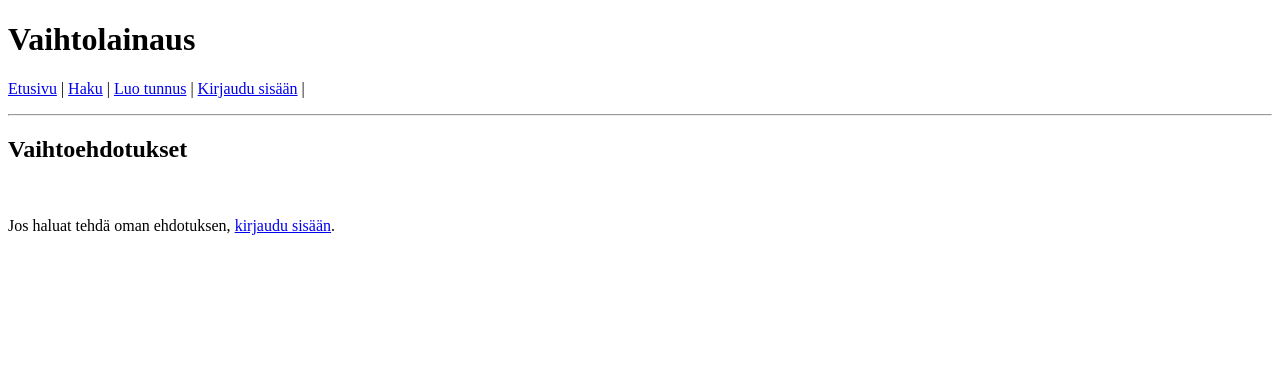
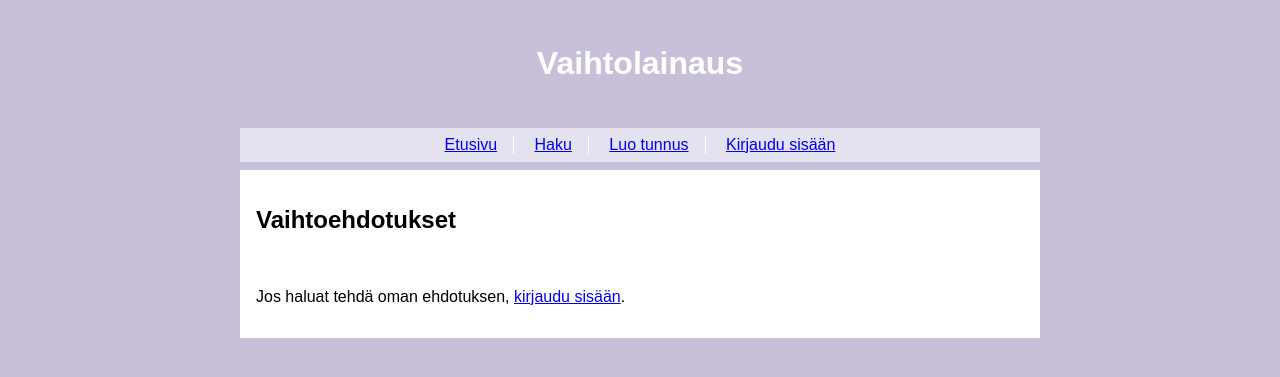
Before and after one commit to hakoanna/vaihtolainaus, a Flask app: page /trade in a window 1280 px wide. Shown: the top 377 px of the page. Run offline with Flask 3, Linux system fonts and the light colour scheme; data that the repository does not hold is empty.

Commit message:
Improve index appearance

```diff
--- /dev/null
+++ b/static/main.css
@@ -0,0 +1,59 @@
+body {
+  margin: auto;
+  max-width: 50em;
+  font-family: sans-serif;
+  background-color: rgb(199, 192, 216);
+}
+
+.header {
+    text-align: center;
+    color: white;
+    padding: 1em;
+    margin: 0.5em 0;
+}
+
+.nav {
+  background-color:  rgb(229, 226, 240);
+  padding: 0.5em;
+  margin: 0.5em 0;
+}
+
+nav {
+  text-align: center;
+}
+
+nav ul {
+  padding: 0;
+  margin: 0;
+}
+
+nav li {
+  display: inline-block;
+  padding: 0 1em;
+  margin: 0;
+}
+
+nav li:not(:last-of-type) {
+  border-right: 1px solid white;
+}
+
+
+.content {
+    background-color: white;
+    padding: 1em;
+    margin: 0.5em 0;
+}
+
+.info {
+  border: 2px solid white;
+  margin: 0.5em;
+  padding: 1em;
+  background-color: rgb(177, 197, 235);
+  color: white;
+}
+
+.index_asks {
+    border: 5px solid rgb(194, 168, 202);
+    margin: 1em;
+    padding: 1em 2.5em;
+}
--- a/templates/borrow.html
+++ b/templates/borrow.html
@@ -20,7 +20,7 @@
 <br />
 
 {% if session.username %}
-<h2>Uusi ehdotus</h2>
+<h4>Uusi ehdotus</h4>
 
 <form action="/create_ask" method="post">
   <p>
--- a/templates/layout.html
+++ b/templates/layout.html
@@ -3,30 +3,41 @@
 
 <head>
   <title>{% block title %}{% endblock %}</title>
+  <link rel="stylesheet" href="/static/main.css">
 </head>
 
 <body>
-  <h1>Vaihtolainaus</h1>
+  <div class="header">
+    <h1>Vaihtolainaus</h1>
+  </div>
 
   {% for message in get_flashed_messages() %}
+  <div class="info">
   <p>
     <b>{{ message }}</b>
   </p>
+  </div>
   {% endfor %}
 
-  <p>
-    <a href="/">Etusivu</a> |
-    <a href="/search">Haku</a> |
-    {% if session.user_id %}
-    <a href="/user/{{ session.user_id }}">Oma profiili ({{ session.username }})</a> |
-    <a href="/logout">Kirjaudu ulos</a>
-    {% else %}
-    <a href="/register">Luo tunnus</a> |
-    <a href="/login">Kirjaudu sisään</a> |
-    {% endif %}
-  </p>
-  <hr />
+  <div class="nav">
+    <nav>
+      <ul>
+        <li><a href="/">Etusivu</a></li>
+        <li><a href="/search">Haku</a></li>
+        {% if session.user_id %}
+        <li><a href="/user/{{ session.user_id }}">Oma profiili ({{ session.username }})</a></li>
+        <li><a href="/logout">Kirjaudu ulos</a></li>
+        {% else %}
+        <li><a href="/register">Luo tunnus</a></li>
+        <li><a href="/login">Kirjaudu sisään</a></li>
+        {% endif %}
+      </ul>
+    </nav>
+  </div>
+
+  <div class="content">
   {% block content %}{% endblock %}
+  </div>
 </body>
 
 </html>
--- a/templates/trade.html
+++ b/templates/trade.html
@@ -20,7 +20,7 @@
 <br />
 
 {% if session.username %}
-<h2>Uusi ehdotus</h2>
+<h4>Uusi ehdotus</h4>
 
 <form action="/create_ask" method="post">
   <p>
```
Also changed, not shown: templates/index.html (+10 -7 lines).
